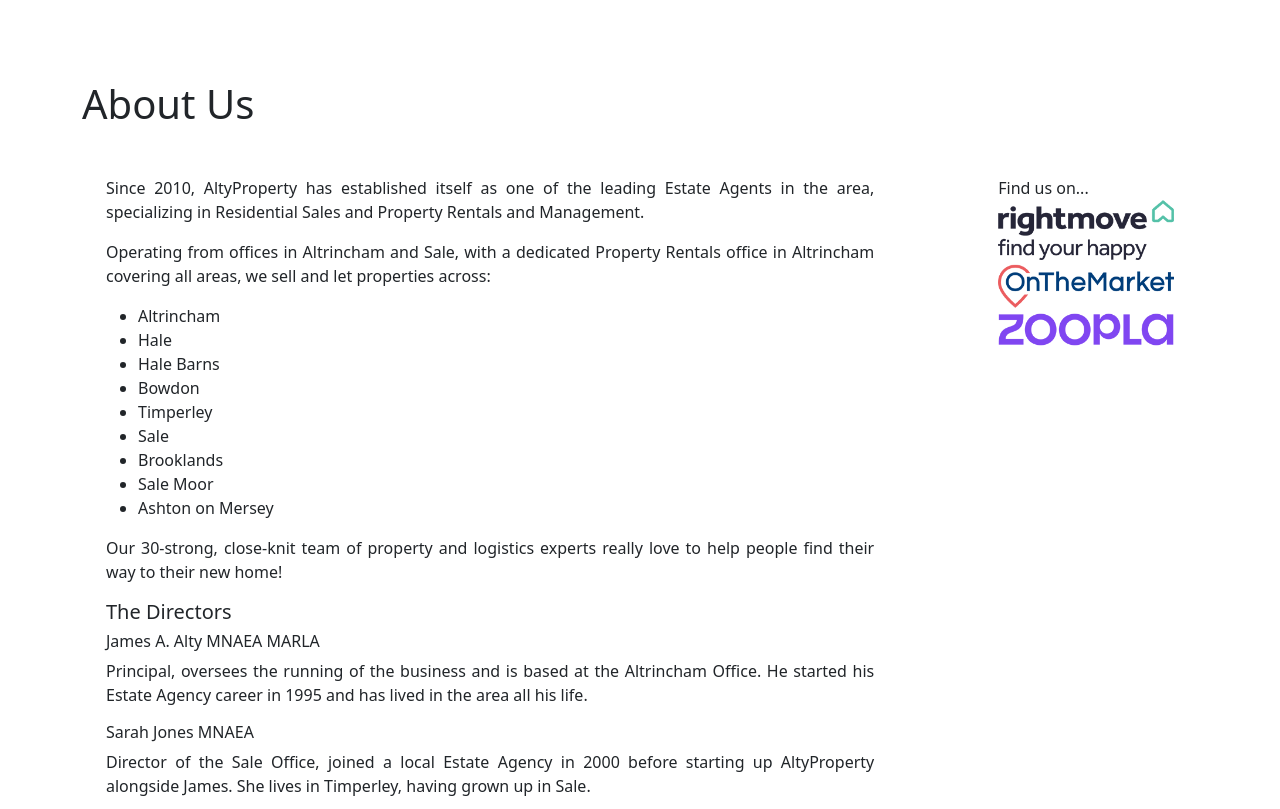
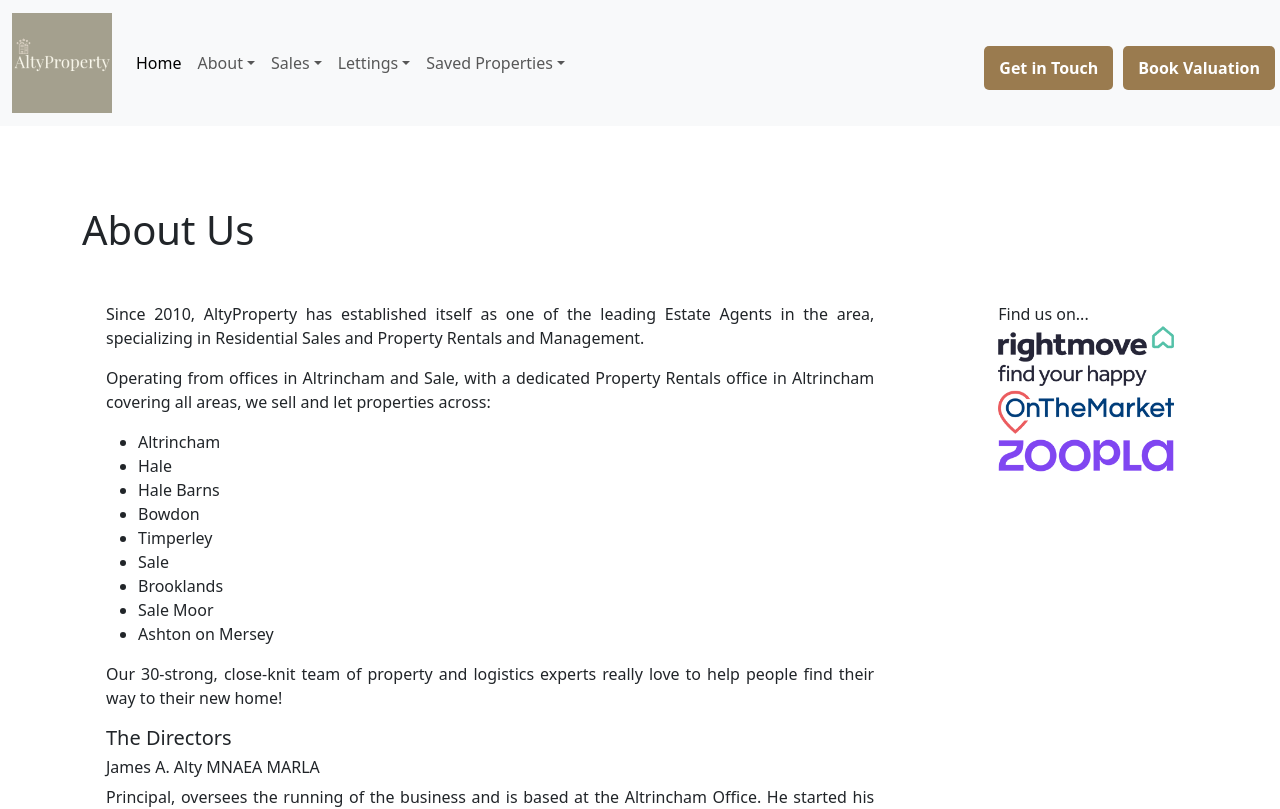
Before and after one commit to bboyce12/property-website, a React (Vite) app: page /about/aboutus in a window 1280 px wide. Shown: the top 809 px of the page. Built offline with nearby package versions, Linux system fonts and the light colour scheme.

Commit message:
Fix adaptation to Netlify

```diff
--- a/src/AboutUs.tsx
+++ b/src/AboutUs.tsx
@@ -74,7 +74,7 @@ function AboutUs() {
               only be offered by an owner-run business.
             </p>
             <div className="about-us-ahref-container">
-              <Link to="/about/reviews">Find Out More</Link>
+              <Link to="/about/aboutus">Find Out More</Link>
               <Link to="/about/reviews">Our Reviews</Link>
             </div>
           </div>
--- a/src/App.tsx
+++ b/src/App.tsx
@@ -18,7 +18,6 @@ import GetInTouch from "./GetInTouch";
 import WhyUsPage from "./pages/WhyUsPage";
 import { createRoot } from "react-dom/client";
 import { useEffect } from "react";
-import Nav from "./Navbar";
 
 export default function App() {
   useEffect(() => {
@@ -27,6 +26,7 @@ export default function App() {
 
   return (
     <>
+      <Navbar />
       <Routes>
         <Route path="/propertyinfo/:asking_type/:status" element={<Sales />} />
         <Route
--- a/src/main.tsx
+++ b/src/main.tsx
@@ -1,7 +1,6 @@
 import { useEffect } from "react";
 import React from "react";
 import { createRoot } from "react-dom/client";
-import ReactDOM from "react-dom/client";
 import "./index.css";
 import App from "./App.tsx";
 import { fadeIn } from "./js/fadeIn";
```
